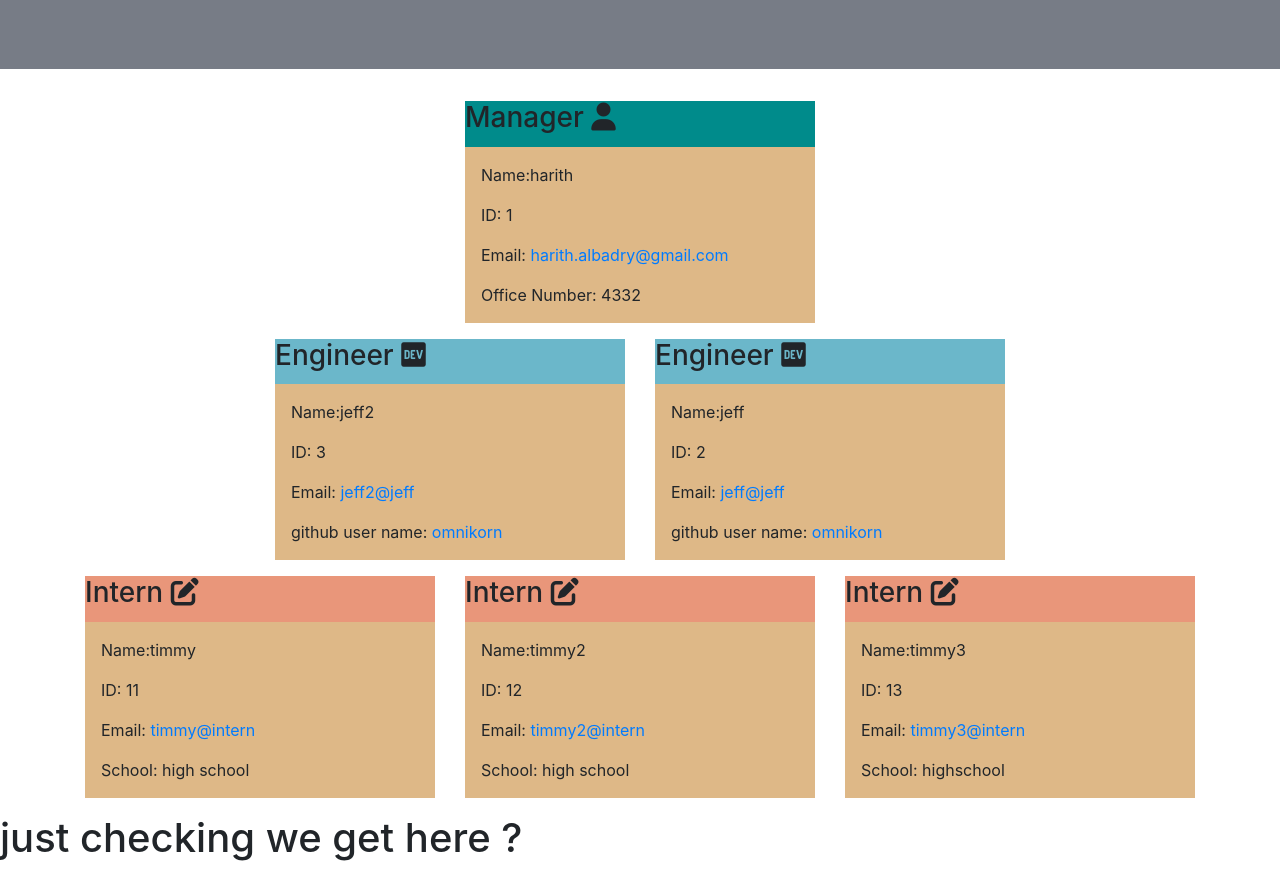
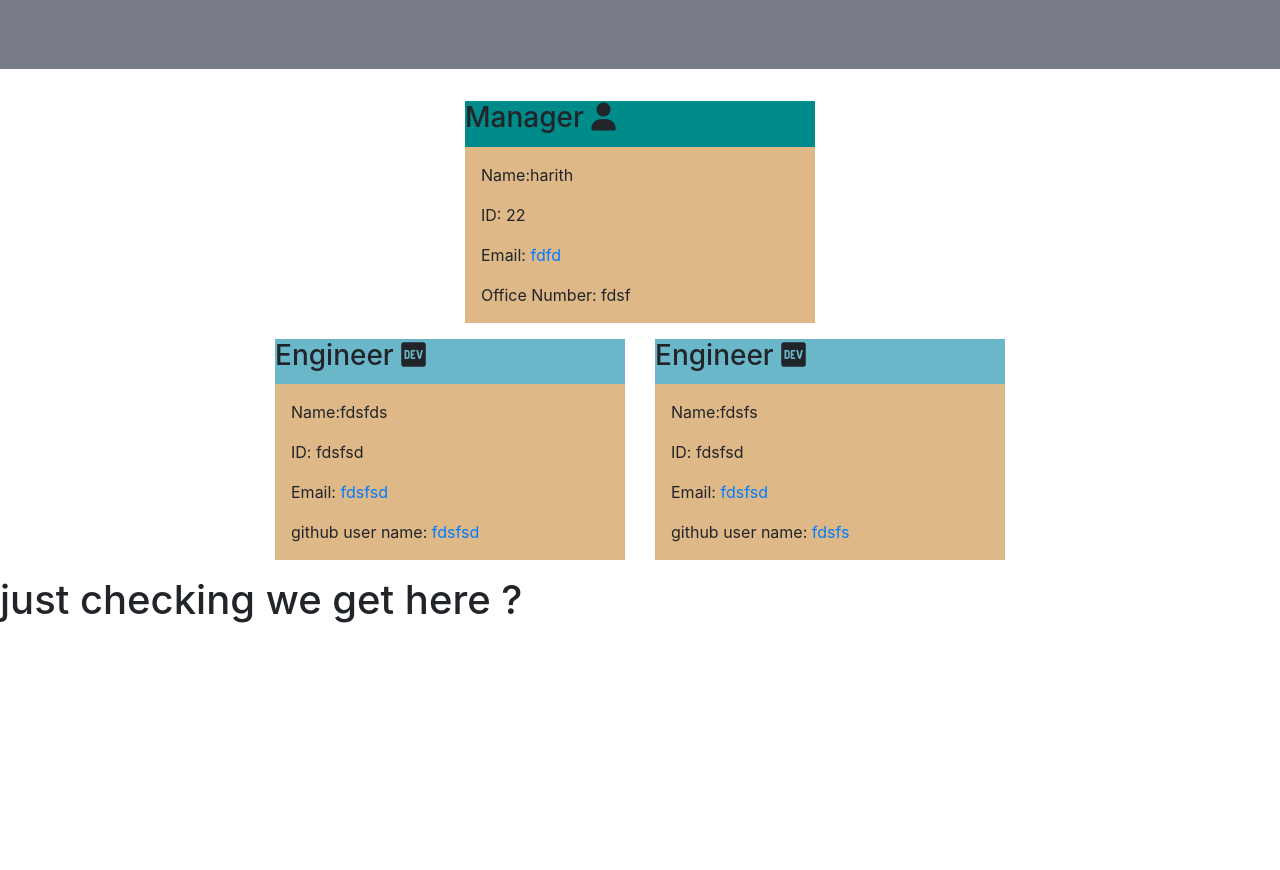
Before and after one commit to Omnikorn/Team_Builder, a website: page newteam.html in a window 1280 px wide. Shown: the part 134-1004 px from the top of the page. After the commit the page ends 800 px from the top, so only its background shows below. Drawn offline with nearby package versions, Linux system fonts and the light colour scheme.

Commit message:
added test me files

```diff
--- a/index.js
+++ b/index.js
@@ -139,6 +139,7 @@ const createIntern = (data) => {
 
  const managerCardRender= () =>{
 	for(i=0; i<managArr.length; i++)
+
 	{ manfile = `<div class="card col-4" >
 	<div class="card-body manager">
 	  <h3 class="card-title">Manager <i class="fas fa-user"></i></h3>
@@ -273,7 +274,7 @@ const main = () => {
 	inquirer
 		.prompt(promptManager)
 		.then((answers) => createManager(answers))
-		.then(() => whatNext())
+		.then(() => whatNext()).catch((err) => console.log(err))
 }
 
 main()
--- a/newteam.html
+++ b/newteam.html
@@ -25,9 +25,9 @@
 
 	  <div class="cardtweak">
 		<p class="card-text">Name:harith</p>
-		<p class="card-text">ID: 1</p>
-		<p class="card-text">Email:<a href="mailto:harith.albadry@gmail.com"> harith.albadry@gmail.com</a></p>
-		<p class="card-text">Office Number: 4332</p>
+		<p class="card-text">ID: 22</p>
+		<p class="card-text">Email:<a href="mailto:fdfd"> fdfd</a></p>
+		<p class="card-text">Office Number: fdsf</p>
 	  </div>
 
 		  </div>
@@ -40,10 +40,10 @@
 	  <h3 class="card-title">Engineer <i class="fab fa-dev"></i></h3>
 
 	  <div class="cardtweak">
-		<p class="card-text">Name:jeff2</p>
-		<p class="card-text">ID: 3</p>
-		<p class="card-text">Email:<a href="mailto:jeff2@jeff"> jeff2@jeff</a></p>
-		<p class="card-text">github user name: <a href="https://github.com/omnikorn">omnikorn</a></p>
+		<p class="card-text">Name:fdsfds</p>
+		<p class="card-text">ID: fdsfsd</p>
+		<p class="card-text">Email:<a href="mailto:fdsfsd"> fdsfsd</a></p>
+		<p class="card-text">github user name: <a href="https://github.com/fdsfsd">fdsfsd</a></p>
 	  </div>
 	  </div>
 	  </div><div class="card col-4" >
@@ -51,10 +51,10 @@
 	  <h3 class="card-title">Engineer <i class="fab fa-dev"></i></h3>
 
 	  <div class="cardtweak">
-		<p class="card-text">Name:jeff</p>
-		<p class="card-text">ID: 2</p>
-		<p class="card-text">Email:<a href="mailto:jeff@jeff"> jeff@jeff</a></p>
-		<p class="card-text">github user name: <a href="https://github.com/omnikorn">omnikorn</a></p>
+		<p class="card-text">Name:fdsfs</p>
+		<p class="card-text">ID: fdsfsd</p>
+		<p class="card-text">Email:<a href="mailto:fdsfsd"> fdsfsd</a></p>
+		<p class="card-text">github user name: <a href="https://github.com/fdsfs">fdsfs</a></p>
 	  </div>
 	  </div>
 	  </div>
@@ -65,40 +65,7 @@
 		  <section class="container container-fluid">
 		  <div class="row justify-content-center">
 
-		  <div class="card col-4" >
-	<div class="card-body intern">
-	  <h3 class="card-title">Intern <i class="fas fa-edit"></i></h3>
 
-	  <div class="cardtweak">
-		<p class="card-text">Name:timmy</p>
-		<p class="card-text">ID: 11</p>
-		<p class="card-text">Email:<a href="mailto:timmy@intern"> timmy@intern</a></p>
-		<p class="card-text">School: high school</p>
-	  </div>
-	  </div>
-	  </div><div class="card col-4" >
-	<div class="card-body intern">
-	  <h3 class="card-title">Intern <i class="fas fa-edit"></i></h3>
-
-	  <div class="cardtweak">
-		<p class="card-text">Name:timmy2</p>
-		<p class="card-text">ID: 12</p>
-		<p class="card-text">Email:<a href="mailto:timmy2@intern"> timmy2@intern</a></p>
-		<p class="card-text">School: high school</p>
-	  </div>
-	  </div>
-	  </div><div class="card col-4" >
-	<div class="card-body intern">
-	  <h3 class="card-title">Intern <i class="fas fa-edit"></i></h3>
-
-	  <div class="cardtweak">
-		<p class="card-text">Name:timmy3</p>
-		<p class="card-text">ID: 13</p>
-		<p class="card-text">Email:<a href="mailto:timmy3@intern"> timmy3@intern</a></p>
-		<p class="card-text">School: highschool</p>
-	  </div>
-	  </div>
-	  </div>
 
 		  </div>
 		  </section>
--- /dev/null
+++ b/testingindexof.js
@@ -0,0 +1 @@
+const array = [1, 3, 5, 6, 7, 9];
```
Also changed, not shown: tests/engineer.test.js (added, +16 -0 lines), tests/intern.test.js (added, +16 -0 lines), tests/manager.test.js (+10 -6 lines).
